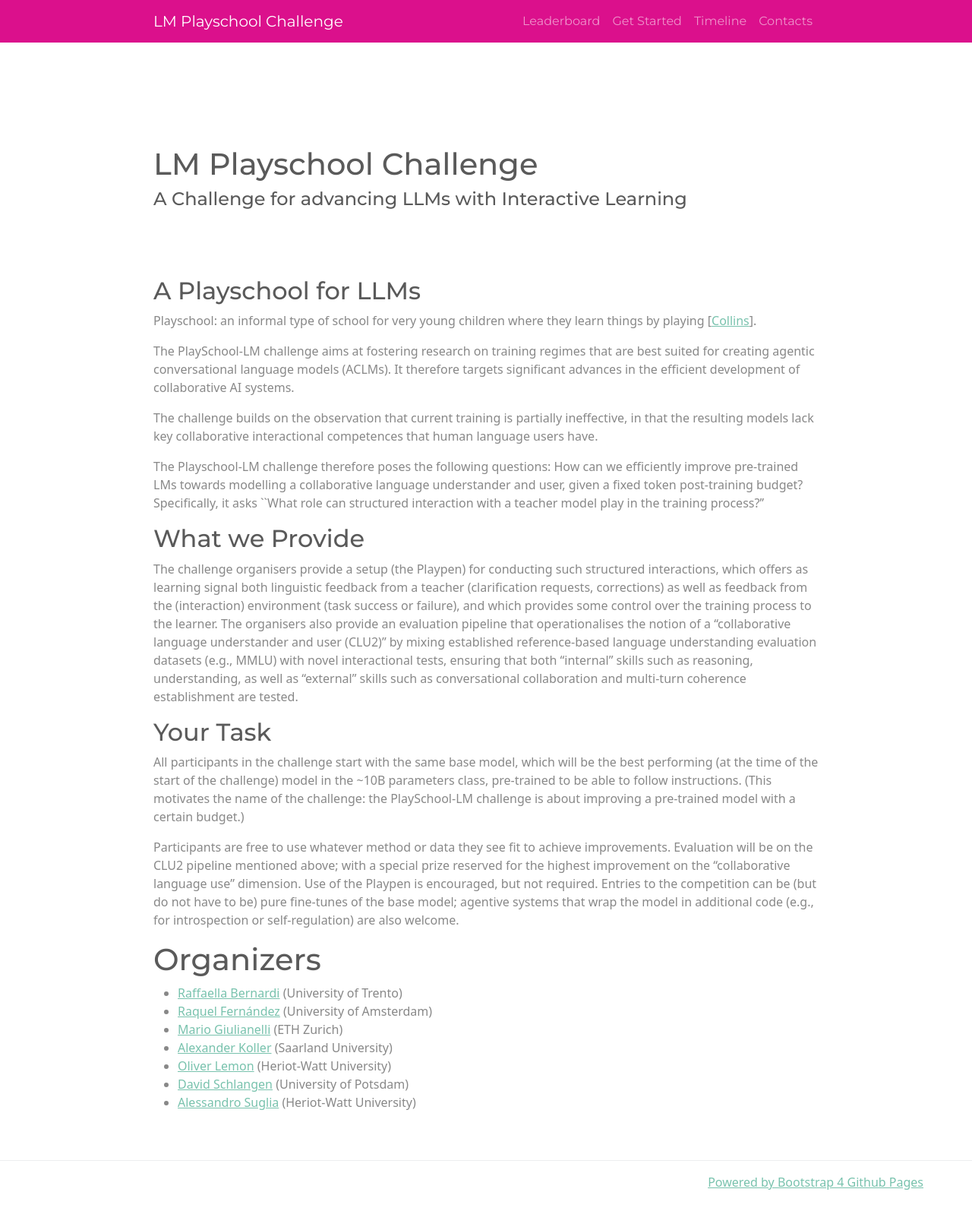
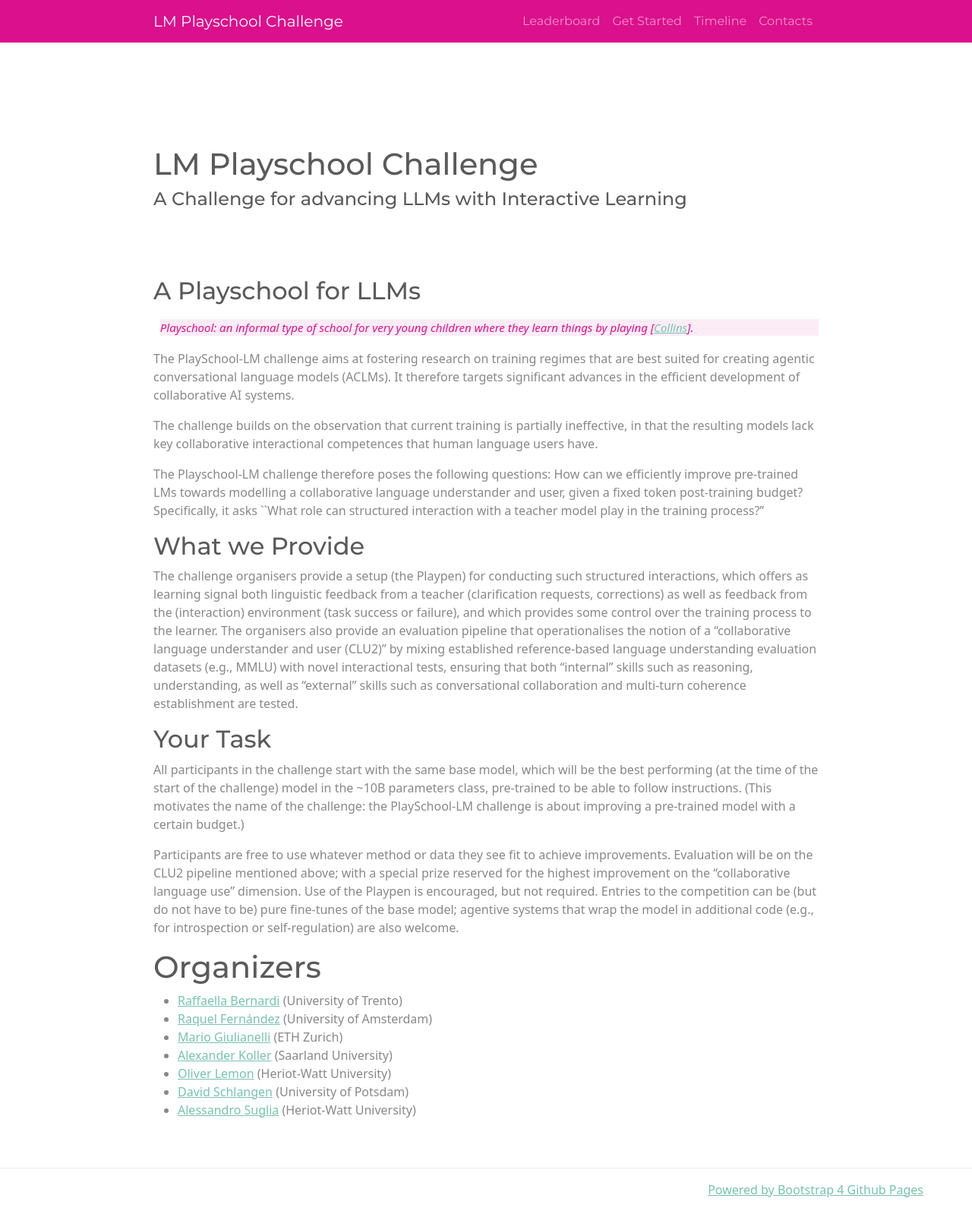
Before and after one commit to lm-playschool/lm-playschool.github.io, a Jekyll site: the page built from index.md, in a window 1280 px wide. Shown: the whole page at 76% size. Built offline with Jekyll 4.4.1, drawn with Linux system fonts in a browser that asks for light colours.

Commit message:
chore: edited style of the playpen definition

```diff
--- a/assets/main.scss
+++ b/assets/main.scss
@@ -7,6 +7,16 @@
 @import "syntax-highlighting";
 @import "bootstrap-4-jekyll/bootstrap-4-jekyll";
 @import "bootstrap_customization";
+
+blockquote{
+  font-weight: 500;
+  background-color: #db108c14;
+  font-size: 15px;
+  margin-left: 1%;
+  color: #db108c;
+  margin-top: 2%;
+  margin-bottom: 2%;
+}
 
 .nav-color{
   background-color: rgb(219, 16, 140) !important;
--- a/index.md
+++ b/index.md
@@ -4,7 +4,7 @@ title: LM Playschool Challenge
 ---
 
 ## A Playschool for LLMs
-> Playschool: an informal type of school for very young children where they learn things by playing [[Collins](https://www.collinsdictionary.com/dictionary/english/playschool)].
+> _Playschool: an informal type of school for very young children where they learn things by playing [[Collins](https://www.collinsdictionary.com/dictionary/english/playschool)]._
 
 The PlaySchool-LM challenge  aims at fostering research on training regimes that are best suited for creating agentic conversational language models (ACLMs).  It therefore targets significant advances in the efficient development of collaborative AI systems.
 
```
